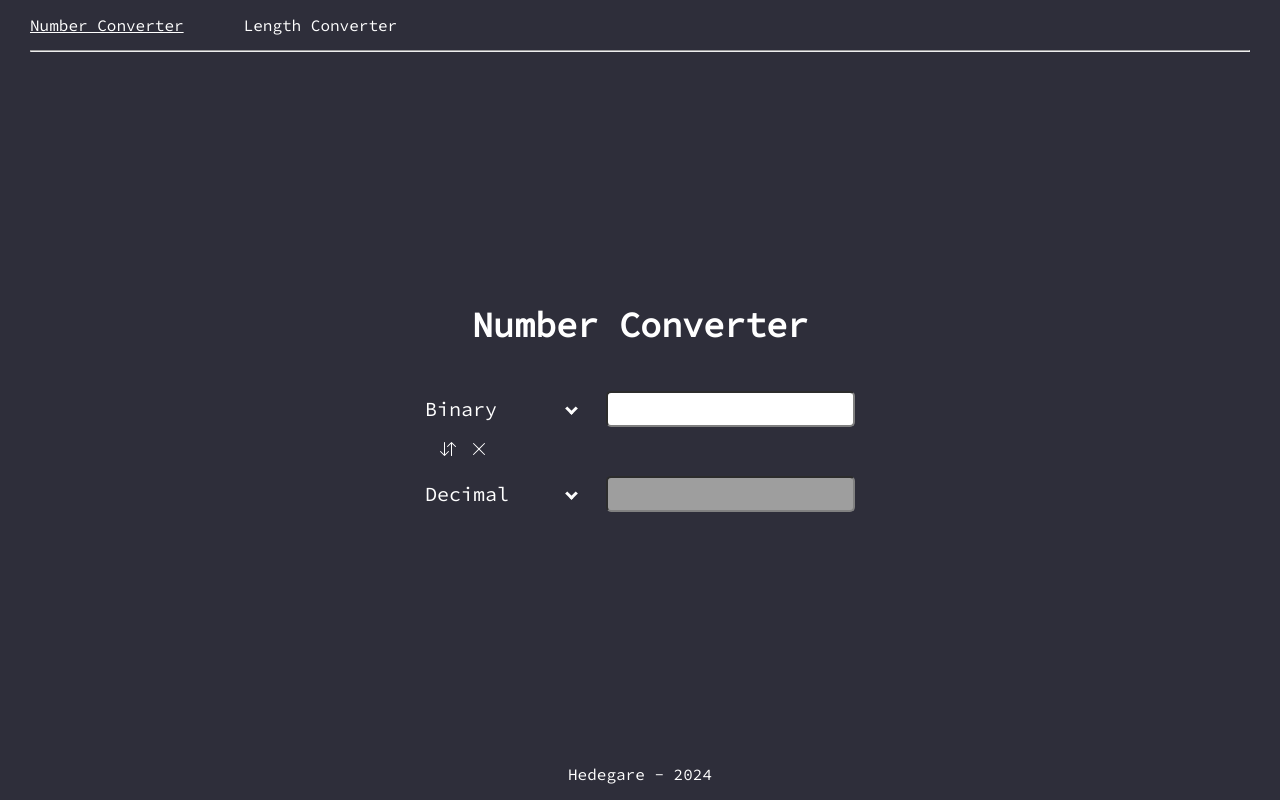
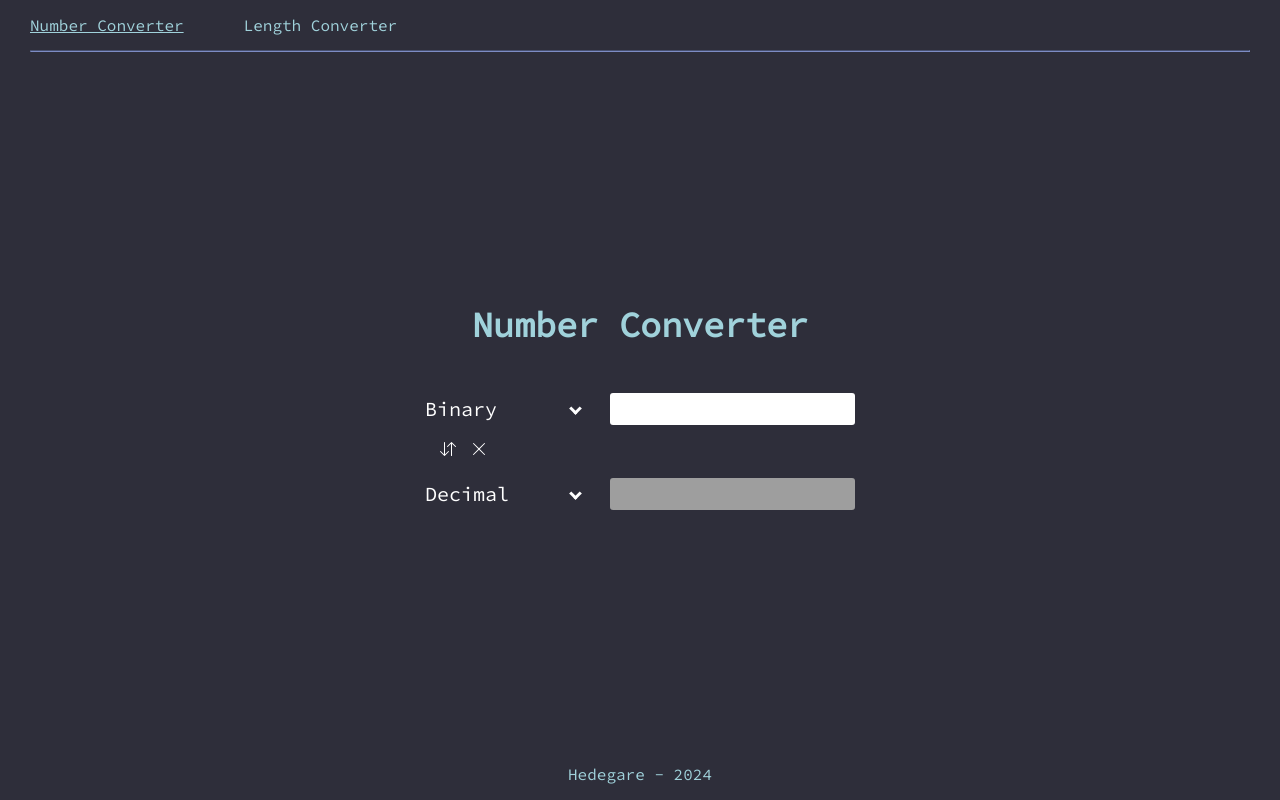
Before and after one commit to Hedevgare/conversion-tools, a Vue app: page / in a window 1280 px wide. Built offline with nearby package versions, Linux system fonts and the light colour scheme.

Commit message:
Change titles and headers colors

```diff
--- a/src/pages/LengthConverter.vue
+++ b/src/pages/LengthConverter.vue
@@ -6,6 +6,6 @@ export default {
 
 <template>
     <section class="body">
-        <h1>Lenght Converter</h1>
+        <h1 class="title">Length Converter</h1>
     </section>
 </template>
--- a/src/pages/NumberConverter.vue
+++ b/src/pages/NumberConverter.vue
@@ -97,7 +97,7 @@ export default {
 
 <template>
   <section class="body">
-    <h1>Number Converter</h1>
+    <h1 class="title">Number Converter</h1>
     <div class="flex flex-center convertion-block">
       <div class="relative flex-column">
         <div class="flex unit-label" @click="() => this.$refs.dropdownFrom.toggle()">
--- a/src/styles/main.css
+++ b/src/styles/main.css
@@ -10,6 +10,8 @@ body {
 
 hr {
   margin: 0 30px;
+  border-color: #7d8cc4;
+
 }
 
 h1 {
@@ -22,7 +24,8 @@ img {
 }
 
 input {
-  border-radius: 5px;
+  border: none;
+  border-radius: 3px;
   height: 30px;
   text-align: center;
   border-color: gray;
@@ -32,10 +35,6 @@ input {
 input:disabled {
   background-color: #9e9e9e;
   color: black;
-}
-
-input:focus {
-  outline: none;
 }
 
 #app {
@@ -51,13 +50,12 @@ input:focus {
 .header {
   display: flex;
   flex-direction: row;
-
 }
 
 .header-link {
   margin: 15px 30px;
   text-decoration: none;
-  color: #ffffff;
+  color: #a0d2db;
 }
 
 .header-link:hover {
@@ -71,6 +69,7 @@ input:focus {
 
 .footer {
   text-align: center;
+  color: #a0d2db;
 }
 
 .flex {
@@ -145,3 +144,7 @@ input:focus {
 .relative {
   position: relative;
 }
+
+.title {
+  color: #a0d2db;
+}
```
